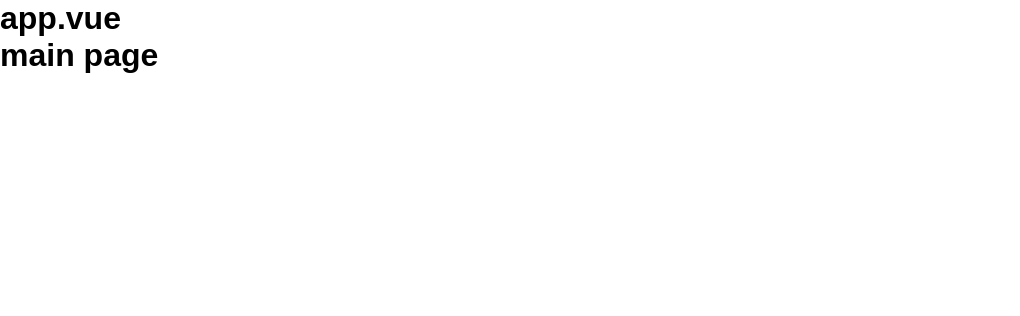
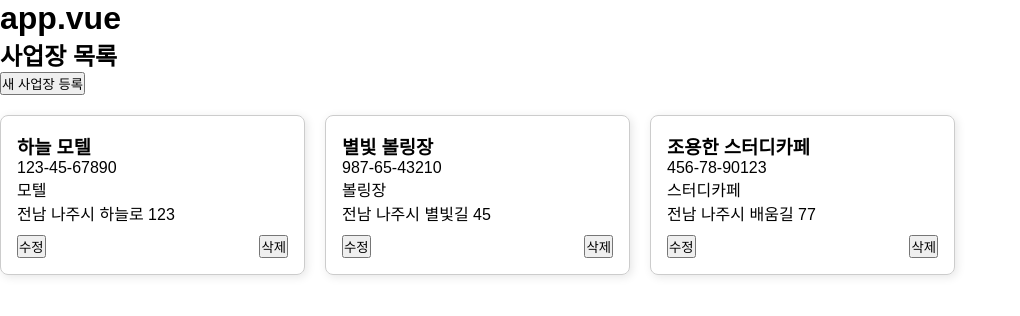
Before and after one commit to jhmin-study/rm-front, a Vue app: page /#/workplaces in a window 1280 px wide. Shown: the top 316 px of the page, without its empty margins (0-1020 px from the left). Built offline with nearby package versions, Linux system fonts and the light colour scheme; no server answers.

Commit message:
명용추가

```diff
--- a/package.json
+++ b/package.json
@@ -8,6 +8,7 @@
     "lint": "vue-cli-service lint"
   },
   "dependencies": {
+    "axios": "^1.9.0",
     "core-js": "^3.8.3",
     "vue": "^3.2.13",
     "vue-router": "^4.5.1"
--- /dev/null
+++ b/src/pages/WorkplaceForm.vue
@@ -0,0 +1,89 @@
+<template>
+  <div>
+    <h2>{{ isEdit ? '사업장 수정' : '사업장 등록' }}</h2>
+    <form @submit.prevent="handleSubmit">
+      <input v-model="form.businessName" placeholder="사업장명" required />
+      <input v-model="form.businessTypeNm" placeholder="사업장 유형" required />
+      <input v-model="form.businessRegNo" placeholder="사업자등록번호" required />
+      <input v-model="form.address" placeholder="주소" required />
+      <input v-model="form.phoneNumber" placeholder="연락처" />
+      <button type="submit">{{ isEdit ? '수정' : '등록' }}</button>
+    </form>
+  </div>
+</template>
+
+<script setup>
+import { ref, onMounted } from 'vue';
+import axios from 'axios';
+
+const urlParams = new URLSearchParams(window.location.search);
+const isEdit = ref(!!urlParams.get('id'));
+const form = ref({
+  workplaceId: null,
+  businessName: '',
+  businessTypeNm: '',
+  businessRegNo: '',
+  address: '',
+  phoneNumber: '',
+});
+
+const serviceKey = 'YOUR_SERVICE_KEY'; // 실제 키로 교체 필요
+
+const validateBusinessNumber = async () => {
+  const cleanedNumber = form.value.businessRegNo.replace(/[^0-9]/g, '');
+  const data = { b_no: [cleanedNumber] };
+  try {
+    const res = await axios.post(
+      `https://api.odcloud.kr/api/nts-businessman/v1/status?serviceKey=${serviceKey}`,
+      data,
+      {
+        headers: {
+          'Content-Type': 'application/json',
+          Accept: 'application/json',
+        },
+      }
+    );
+    return res.data.data[0]?.b_stt === '계속사업자';
+  } catch (e) {
+    console.error('유효성 검사 오류:', e);
+    return false;
+  }
+};
+
+const handleSubmit = async () => {
+  const valid = await validateBusinessNumber();
+  if (!valid) {
+    alert('유효하지 않은 사업자등록번호입니다.');
+    return;
+  }
+
+  try {
+    if (isEdit.value) {
+      await axios.put(`/api/workplace/${form.value.workplaceId}`, form.value);
+    } else {
+      await axios.post('/api/workplace', form.value);
+    }
+
+    // 부모창 새로고침
+    if (window.opener && !window.opener.closed) {
+      window.opener.location.reload();
+    }
+
+    window.close();
+  } catch (error) {
+    console.error('저장 오류:', error);
+  }
+};
+
+onMounted(async () => {
+  const id = urlParams.get('id');
+  if (id) {
+    try {
+      const res = await axios.get(`/api/workplace/${id}`);
+      form.value = res.data;
+    } catch (e) {
+      console.error('데이터 불러오기 실패:', e);
+    }
+  }
+});
+</script>
--- /dev/null
+++ b/src/pages/WorkplaceList.vue
@@ -0,0 +1,101 @@
+<template>
+  <div>
+    <h2>사업장 목록</h2>
+    <button @click="openPopupForCreate">새 사업장 등록</button>
+    <div class="card-container">
+      <div class="workplace-card" v-for="workplace in workplaces" :key="workplace.workplaceId">
+        <h3>{{ workplace.businessName }}</h3>
+        <p>{{ workplace.businessRegNo }}</p>
+        <p>{{ workplace.businessTypeNm }}</p>
+        <p>{{ workplace.address }}</p>
+        <div class="card-buttons">
+          <button @click="editWorkplace(workplace.workplaceId)">수정</button>
+          <button @click="deleteWorkplace(workplace.workplaceId)">삭제</button>
+        </div>
+      </div>
+    </div>
+  </div>
+</template>
+
+<script setup>
+import { ref, onMounted } from 'vue';
+import axios from 'axios';
+
+const workplaces = ref([
+  {
+    workplaceId: 1,
+    businessName: '하늘 모텔',
+    businessRegNo: '123-45-67890',
+    businessTypeNm: '모텔',
+    address: '전남 나주시 하늘로 123'
+  },
+  {
+    workplaceId: 2,
+    businessName: '별빛 볼링장',
+    businessRegNo: '987-65-43210',
+    businessTypeNm: '볼링장',
+    address: '전남 나주시 별빛길 45'
+  },
+  {
+    workplaceId: 3,
+    businessName: '조용한 스터디카페',
+    businessRegNo: '456-78-90123',
+    businessTypeNm: '스터디카페',
+    address: '전남 나주시 배움길 77'
+  }
+]);
+
+const fetchWorkplaces = async () => {
+  try {
+    const res = await axios.get('/api/workplace');
+    workplaces.value = res.data;
+  } catch (error) {
+    console.error('사업장 목록 불러오기 중 오류 발생:', error);
+  }
+};
+
+const editWorkplace = (id) => {
+  const popup = window.open(`/#/workplace/${id}`, '_blank', 'width=800,height=700');
+  if (!popup) alert("팝업 차단이 감지되었습니다. 팝업을 허용해주세요.");
+};
+
+const deleteWorkplace = async (id) => {
+  if (confirm('정말 삭제하시겠습니까?')) {
+    try {
+      await axios.delete(`/api/workplace/${id}`);
+      fetchWorkplaces();
+    } catch (error) {
+      console.error('사업장 삭제 중 오류 발생:', error);
+    }
+  }
+};
+
+const openPopupForCreate = () => {
+  const popup = window.open('/#/workplace/new', '_blank', 'width=800,height=700');
+  if (!popup) alert("팝업 차단이 감지되었습니다. 팝업을 허용해주세요.");
+};
+
+onMounted(fetchWorkplaces);
+</script>
+
+<style scoped>
+.card-container {
+  display: grid;
+  grid-template-columns: repeat(auto-fill, minmax(250px, 1fr));
+  gap: 20px;
+  margin-top: 20px;
+}
+
+.workplace-card {
+  border: 1px solid #ccc;
+  padding: 16px;
+  border-radius: 8px;
+  box-shadow: 2px 2px 10px rgba(0, 0, 0, 0.1);
+}
+
+.card-buttons {
+  display: flex;
+  justify-content: space-between;
+  margin-top: 10px;
+}
+</style>
```
Also changed, not shown: src/routers/index.js (+10 -3 lines), 1 other file (tests, documents, lock files or other folders).
